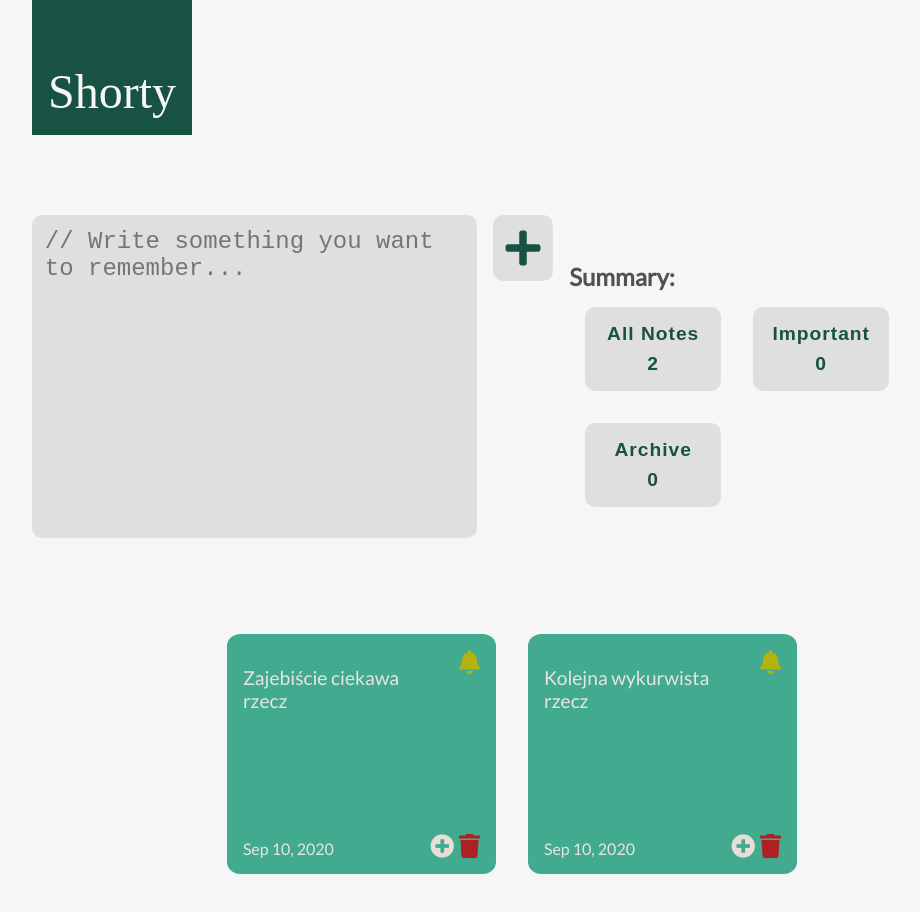
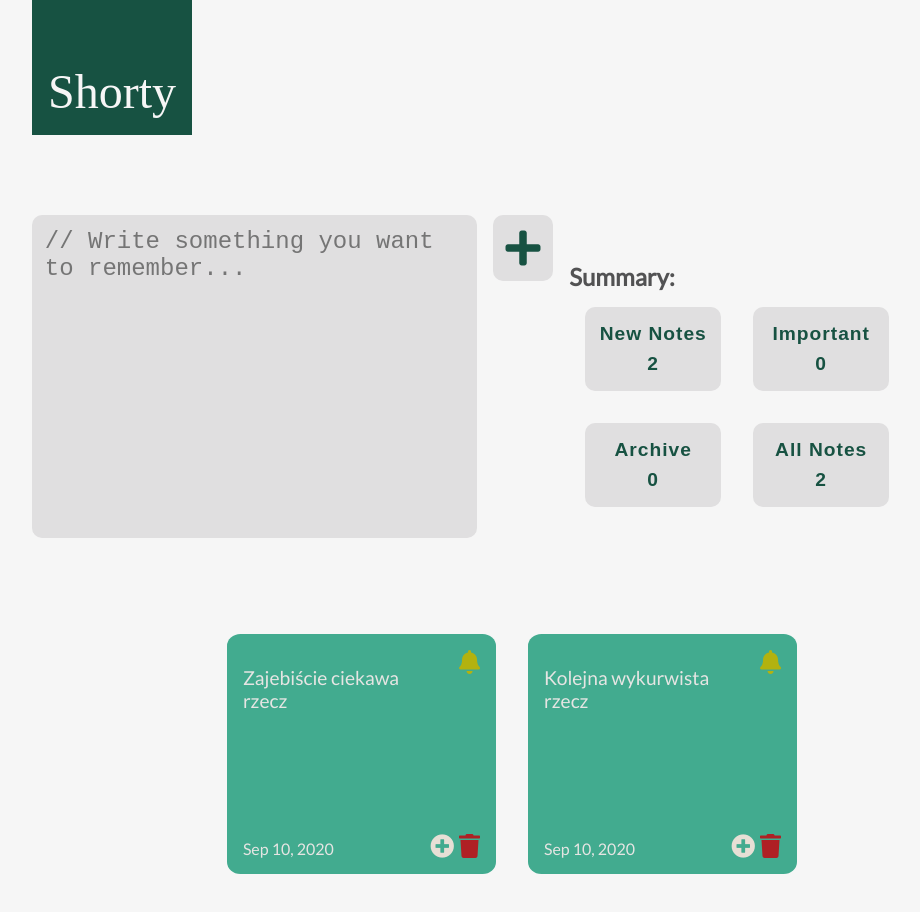
Before and after one commit to undstory/Shorty2-with-Vue.js, a Vue app: page / in a window 1280 px wide. Shown: the top 912 px of the page, without its empty margins (128-1048 px from the left). Built offline with nearby package versions, Linux system fonts and the light colour scheme; a web font is replaced by a local one.

Commit message:
pre router state

```diff
--- a/package.json
+++ b/package.json
@@ -7,7 +7,8 @@
     "build": "vue-cli-service build"
   },
   "dependencies": {
-    "vue": "^2.6.11"
+    "vue": "^2.6.11",
+    "vue-router": "^3.4.5"
   },
   "devDependencies": {
     "@vue/cli-service": "~4.5.0",
--- a/src/components/ShortyAdd.vue
+++ b/src/components/ShortyAdd.vue
@@ -13,9 +13,9 @@
             </form>
             <div class="add__summary">
                 <h2>Summary:</h2>
-                <button class="add__btns add__btn--all">
-                    <span class="add__btns--info">All Notes</span>
-                    <span class="add__btns--how">{{ howManyNotes }}</span>
+                 <button class="add__btns add__btn--all">
+                    <span class="add__btns--info">New Notes</span>
+                    <span class="add__btns--how">{{ howManyNewNotes }}</span>
                 </button>
                 <button class="add__btns add__btn--important" >
                     <span class="add__btns--info">Important</span>
@@ -25,7 +25,10 @@
                     <span class="add__btns--info">Archive</span>
                     <span class="add__btns--how">{{ howManyArchive }}</span>
                 </button>
-
+                <button class="add__btns add__btn--all">
+                    <span class="add__btns--info">All Notes</span>
+                    <span class="add__btns--how">{{ howManyNotes }}</span>
+                </button>
             </div>
         </div>
             <div class="item__wrapper">
@@ -85,6 +88,10 @@ export default {
             // },
 
             howManyNotes() {
+                return this.notes.length;
+            },
+
+            howManyNewNotes() {
                 return this.notes.length;
             },
 
--- a/src/components/ShortyLogo.vue
+++ b/src/components/ShortyLogo.vue
@@ -1,7 +1,7 @@
-<template>
+<template functional> <!-- komponent funkcyjny -->
 
     <header class="header">
-            <h1 class="header__title">{{ sitename }}</h1>
+            <h1 class="header__title">Shorty</h1>
     </header>
 
 </template>
@@ -9,11 +9,11 @@
 <script>
 export default {
   name: 'shorty-logo',
-  data() {
-    return {
-      sitename: 'Shorty'
-    }
-  }
+  // data() {
+  //   return {
+  //     sitename: 'Shorty'
+  //   }
+  // }
 
 }
 </script>
```
Also changed, not shown: 1 other file (tests, documents, lock files or other folders).
